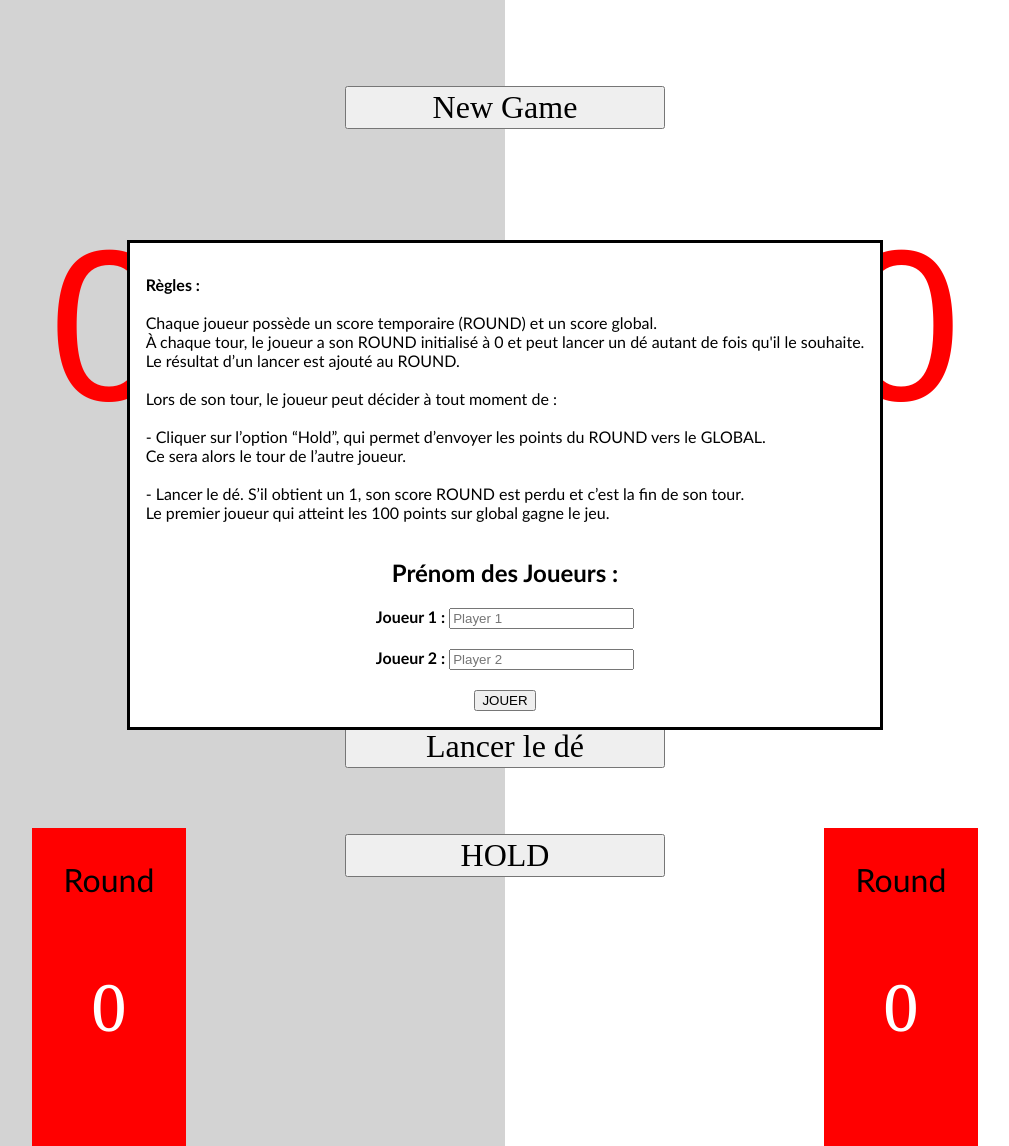
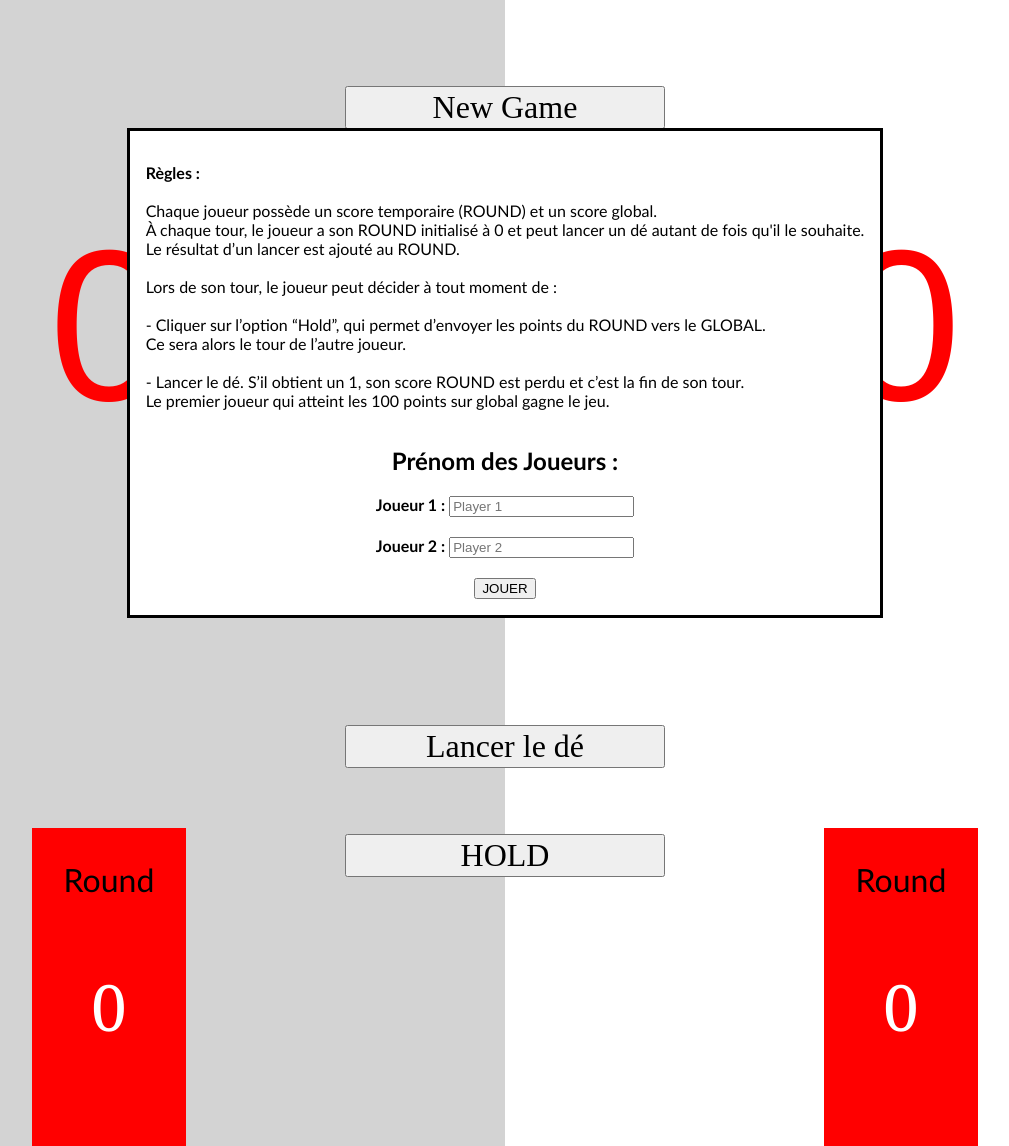
Before and after one commit to RxlBaptiste/GameOFDice, a PHP site: page / in a window 1280 px wide. Shown: the whole page, without its empty margins (135-1144 px from the left). Run offline with PHP 8.4, Linux system fonts and the light colour scheme.

Commit message:
Change15EmAt8EM

```diff
--- a/Style.css
+++ b/Style.css
@@ -23,7 +23,7 @@ body{
     justify-content: center;
 
     /*position: static;*/
-    top: 15em;
+    top: 8em;
 
     font-family: 'Gill Sans', 'Gill Sans MT', Calibri, 'Trebuchet MS', sans-serif;
 }
```
